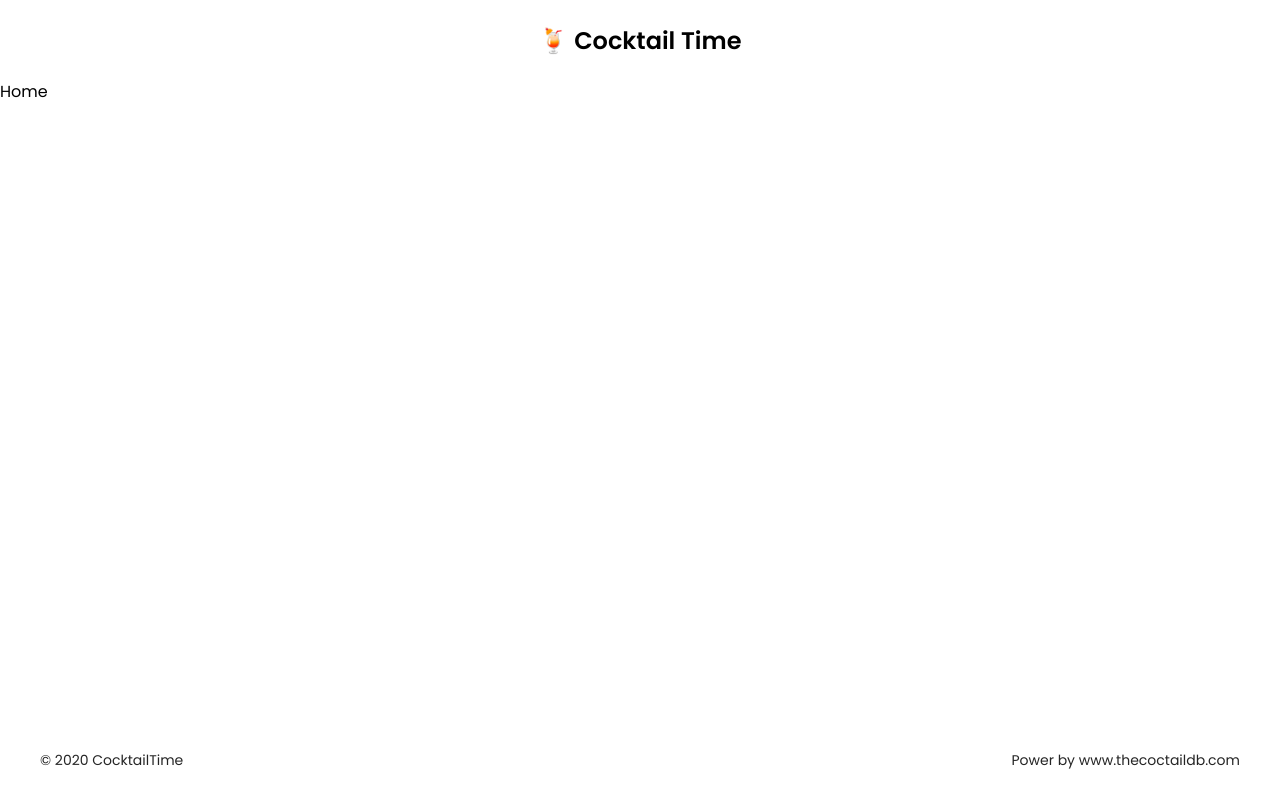
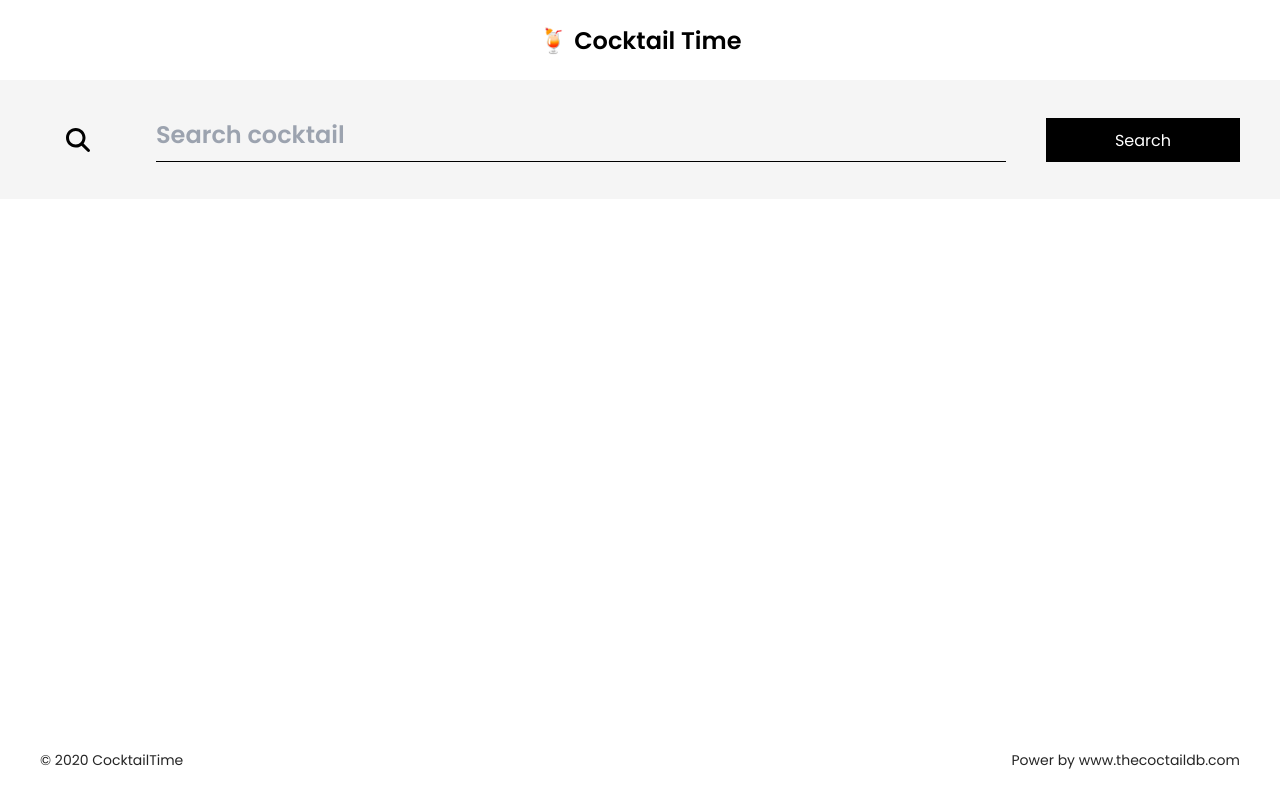
Before and after one commit to MaryChiodelli/cocktail-time, a Nuxt app: page / in a window 1280 px wide. Built offline with nearby package versions, Linux system fonts and the light colour scheme.

Commit message:
add search component

```diff
--- a/assets/css/main.css
+++ b/assets/css/main.css
@@ -11,5 +11,19 @@ body {
 }
 
 .wrapper {
+  max-width: 1536px;
   padding: 0 2.5rem;
+  margin: 0 auto;
 }
+
+.btn {
+  min-width: 194px;
+  padding: 11px 16px 9px;
+  font-size: 1rem;
+  line-height: 1.5rem;
+}
+
+.btn--dark {
+  background-color: var(--black);
+  color: var(--white);
+}
--- a/components/AppFooter.vue
+++ b/components/AppFooter.vue
@@ -1,7 +1,7 @@
 <template>
-  <footer>
+  <footer class="pt-30px pb-29px">
     <div class="wrapper text-black-900">
-      <ul class="flex justify-between  flex-wrap">
+      <ul class="flex justify-between flex-wrap">
         <li class="mr-6">&copy; 2020 CocktailTime</li>
         <li>Power by www.thecoctaildb.com</li>
       </ul>
@@ -11,7 +11,6 @@
 
 <style scoped>
 footer {
-  padding: 30px 0 29px;
   font-size: 14px;
   line-height: 21px;
 }
--- a/components/AppHeader.vue
+++ b/components/AppHeader.vue
@@ -1,5 +1,5 @@
 <template>
-  <header>
+  <header class="pt-23px pb-21px text-center">
     <div class="wrapper">
       <NuxtLink class="logo" to="/">&#127865; Cocktail Time</NuxtLink>
     </div>
@@ -7,10 +7,6 @@
 </template>
 
 <style scoped>
-header {
-  padding: 23px 0 21px;
-  text-align: center;
-}
 .logo {
   font-size: 1.5rem;
   line-height: 2.25rem;
--- /dev/null
+++ b/components/SearchBar.vue
@@ -0,0 +1,7 @@
+<template>
+  <form class="py-37px pl-66px pr-10 flex items-center bg-gray">
+    <svg class="w-6 h-6" xmlns="http://www.w3.org/2000/svg" viewBox="0 0 512 512"><!--! Font Awesome Pro 6.2.1 by @fontawesome - https://fontawesome.com License - https://fontawesome.com/license (Commercial License) Copyright 2022 Fonticons, Inc. --><path d="M416 208c0 45.9-14.9 88.3-40 122.7L502.6 457.4c12.5 12.5 12.5 32.8 0 45.3s-32.8 12.5-45.3 0L330.7 376c-34.4 25.2-76.8 40-122.7 40C93.1 416 0 322.9 0 208S93.1 0 208 0S416 93.1 416 208zM208 352c79.5 0 144-64.5 144-144s-64.5-144-144-144S64 128.5 64 208s64.5 144 144 144z"/></svg>
+    <input class="ml-66px mr-10 pb-2 flex-grow text-2xl font-semibold bg-transparent border-b border-black" type="text" placeholder="Search cocktail">
+    <input class="btn btn--dark" type="button" value="Search">
+  </form>
+</template>
--- a/nuxt.config.js
+++ b/nuxt.config.js
@@ -16,7 +16,7 @@ export default {
     ],
     link: [
       { rel: 'icon', type: 'image/x-icon', href: '/favicon.ico' },
-      { rel: 'stylesheet', href: 'https://fonts.googleapis.com/css2?family=Poppins:wght@400;600&display=swap'}
+      { rel: 'stylesheet', href: 'https://fonts.googleapis.com/css2?family=Poppins:wght@400;500;600&display=swap'}
     ]
   },
 
--- a/pages/index.vue
+++ b/pages/index.vue
@@ -1,5 +1,7 @@
 <template>
-  <div>Home</div>
+  <main>
+    <SearchBar />
+  </main>
 </template>
 
 <script>
--- a/tailwind.config.js
+++ b/tailwind.config.js
@@ -8,7 +8,18 @@ module.exports = {
     "./nuxt.config.{js,ts}"
   ],
   theme: {
+    fontSize: {
+      '2xl': ['1.5rem', '2.25rem']
+    },
     extend: {
+      spacing: {
+        '21px': '21px',
+        '23px': '23px',
+        '29px': '29px',
+        '30px': '30px',
+        '37px': '37px',
+        '66px': '66px'
+      },
       colors: {
         'gray': '#F5F5F5',
         'black-700': '#22232B',
```
